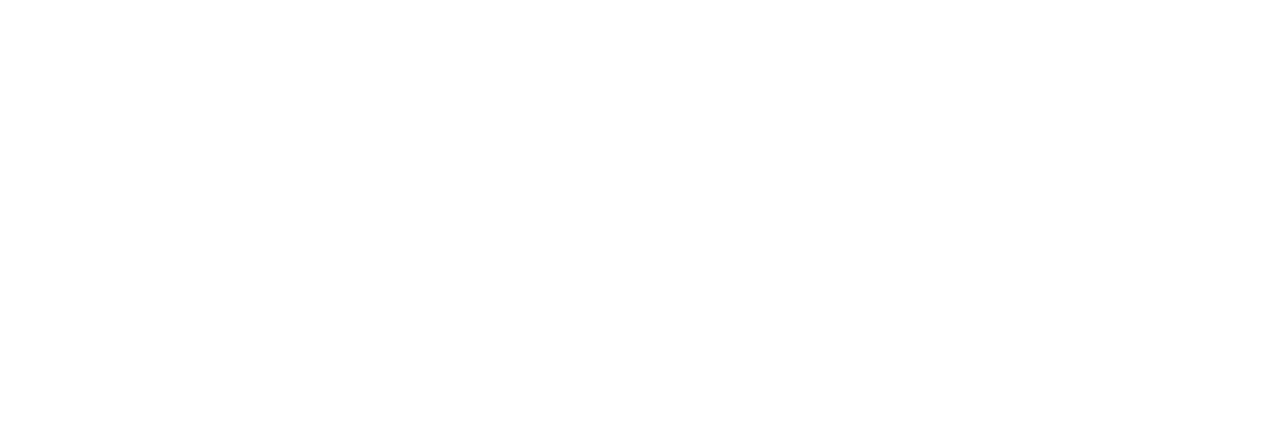
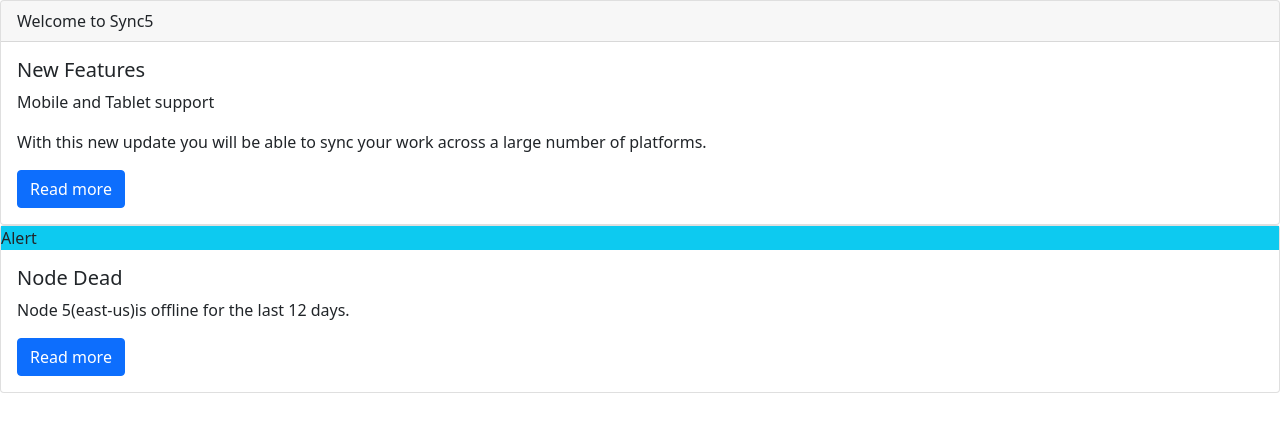
Before and after one commit to acciojob/bootstrap-card-Ankita-shrivastav, a website: page main.html in a window 1280 px wide. Drawn offline with nearby package versions, Linux system fonts and the light colour scheme.

Commit message:
created a submission

```diff
--- a/main.html
+++ b/main.html
@@ -4,10 +4,35 @@
 
 <head>
 	<link rel="stylesheet" href="styles.css">
+	<link href="https://cdn.jsdelivr.net/npm/bootstrap@5.0.2/dist/css/bootstrap.min.css" rel="stylesheet" integrity="sha384-EVSTQN3/azprG1Anm3QDgpJLIm9Nao0Yz1ztcQTwFspd3yD65VohhpuuCOmLASjC" crossorigin="anonymous">
 </head>
 
 <body>
 	<!-- the entire body must be written by student -->
+	<div class="card-deck">
+			<div class="card">
+				<div class="card-header" bg-primary">
+					Welcome to Sync5
+				</div>
+				<div class="card-body">
+					<h5 class="card-title">New Features</h5>
+					<p class="card-text">Mobile and Tablet support</p>
+					<p class="card-text">With this new update you will be able to sync your work across a large number of platforms.</p>
+					<a href="#" class="btn btn-primary">Read more</a>
+				</div>
+			</div>
+		<div class="card">
+			<div class="carder-header bg-info">
+				Alert
+			</div>
+			<div class="card-body">
+				<h5 class="card-title">Node Dead</h5>
+				<p class="card-text">Node 5(east-us)is offline for the last 12 days.</p>
+				<a href="#" class="btn btn-primary">Read more</a>
+			</div>
+		</div>
+	</div>
+
     <script type="text/javascript" src="./script.js">
 </script>
 
```
